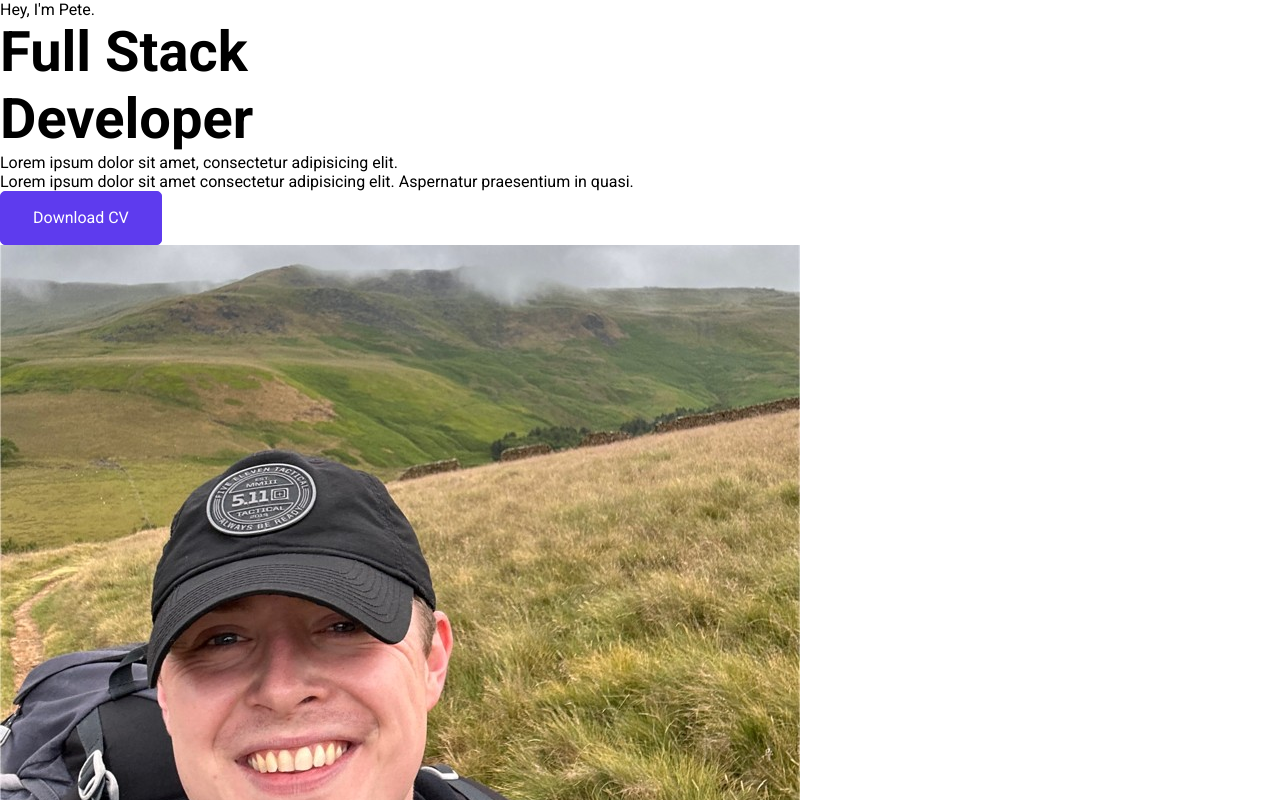
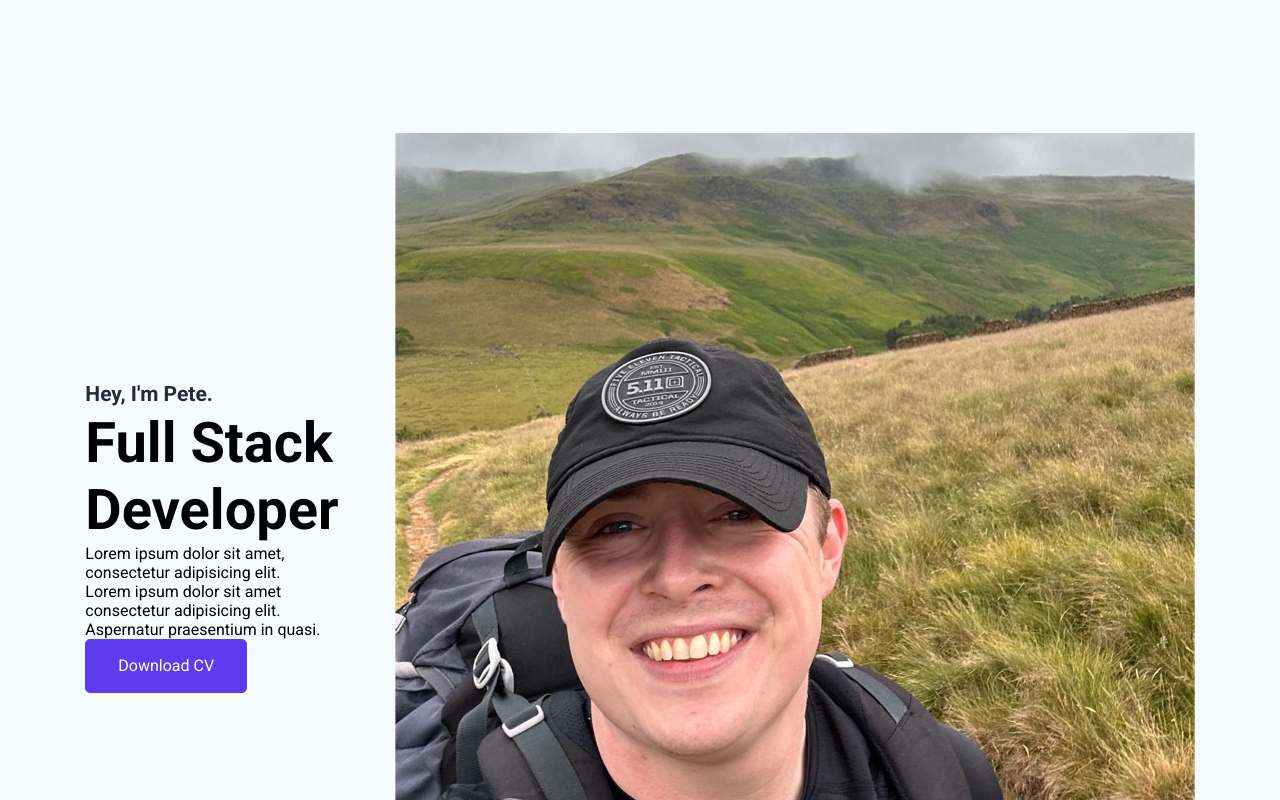
Before and after one commit to peter-skerritt/Peter-Skerritt---Digital-Showcase, a React (Create React App) app: page / in a window 1280 px wide. Shown: the top 800 px of the page. Built offline with nearby package versions, Linux system fonts and the light colour scheme.

Commit message:
Began work on hero section.

```diff
--- a/src/App.css
+++ b/src/App.css
@@ -133,20 +133,65 @@
 }
 
 /* Body 2 */
-.text-lg {
+.text-md {
     color: var(--darkblue);
-    font-size: 18px;
+    font-size: 16px;
     font-style: normal;
     font-weight: 400;
-    line-height: 27px;
+    line-height: 24px;
 }
 
 /* Body 3 */
 
-.text-lg {
-    color: var(--darkblue);
-    font-size: 18px;
+.text-sm {
+    color: var(--black);
+    font-size: 14px;
     font-style: normal;
     font-weight: 400;
-    line-height: 27px;
+    line-height: 21px;
 }
+
+/* Section Titles */
+/* Skills & About Me*/
+
+.section--title {
+    color: var(--heading-color);
+    font-size: 21px;
+    text-align: center;
+    font-style: normal;
+    font-weight: 600;
+    line-height: 32px;
+    display: flex;
+    align-items: flex-start;
+}
+
+/* Portfolio, Testimonial & Contact Me */
+
+.sub--title {
+    color: var(--heading-color);
+    font-size: 16px;
+    font-weight: 600;
+    line-height: 24px;
+
+}
+
+/* Section Titles Ends */
+
+/* Hero Section Style */
+.hero--section {
+    display: grid;
+    grid-template-columns: repeat(2, 1fr);
+    padding: 133.333px 85.333px 133.333px;
+    align-items: center;
+    justify-content: space-between;
+    gap: 32px;
+    background-color: var(--bg-shade);
+
+}
+
+.hero--section--content-box {
+    display: flex;
+    flex-direction: column;
+    align-items: flex-start;
+    gap: 32px;
+}
```
